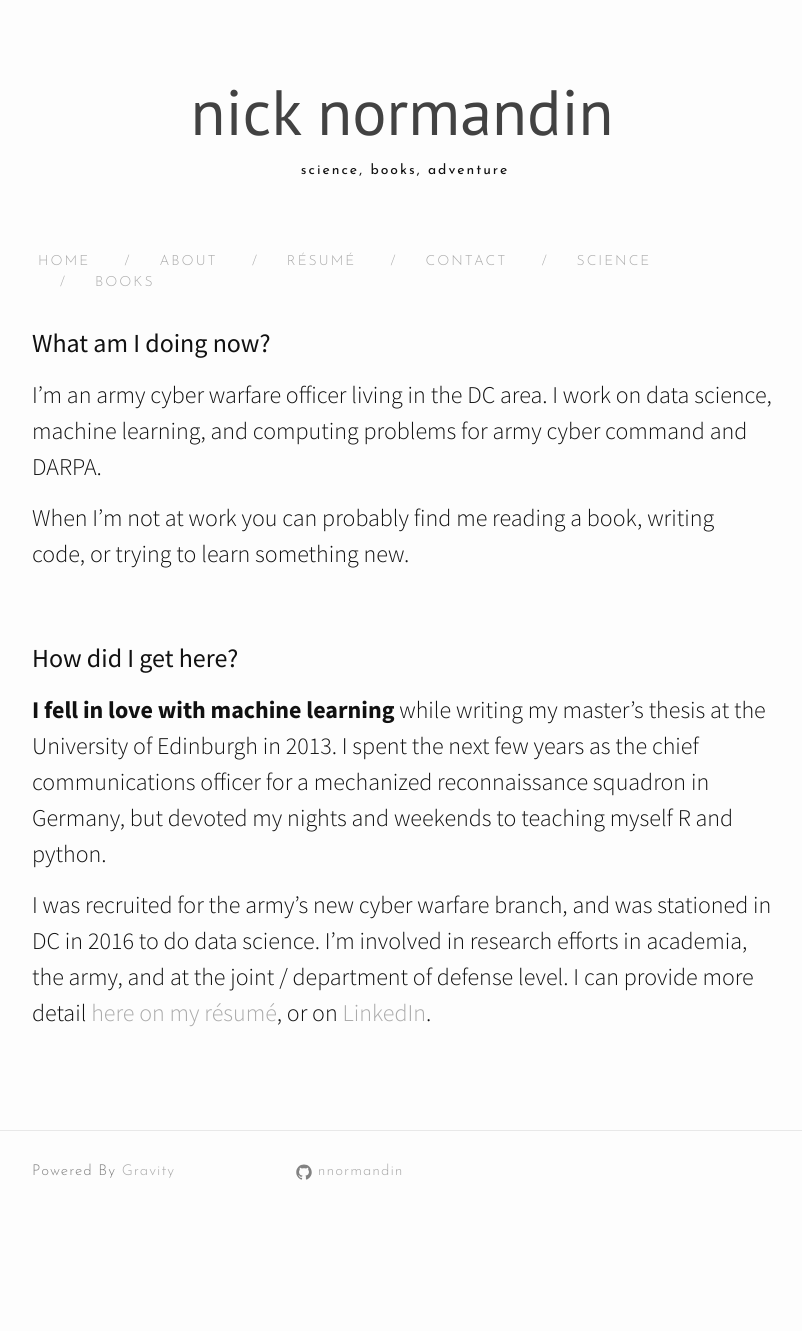
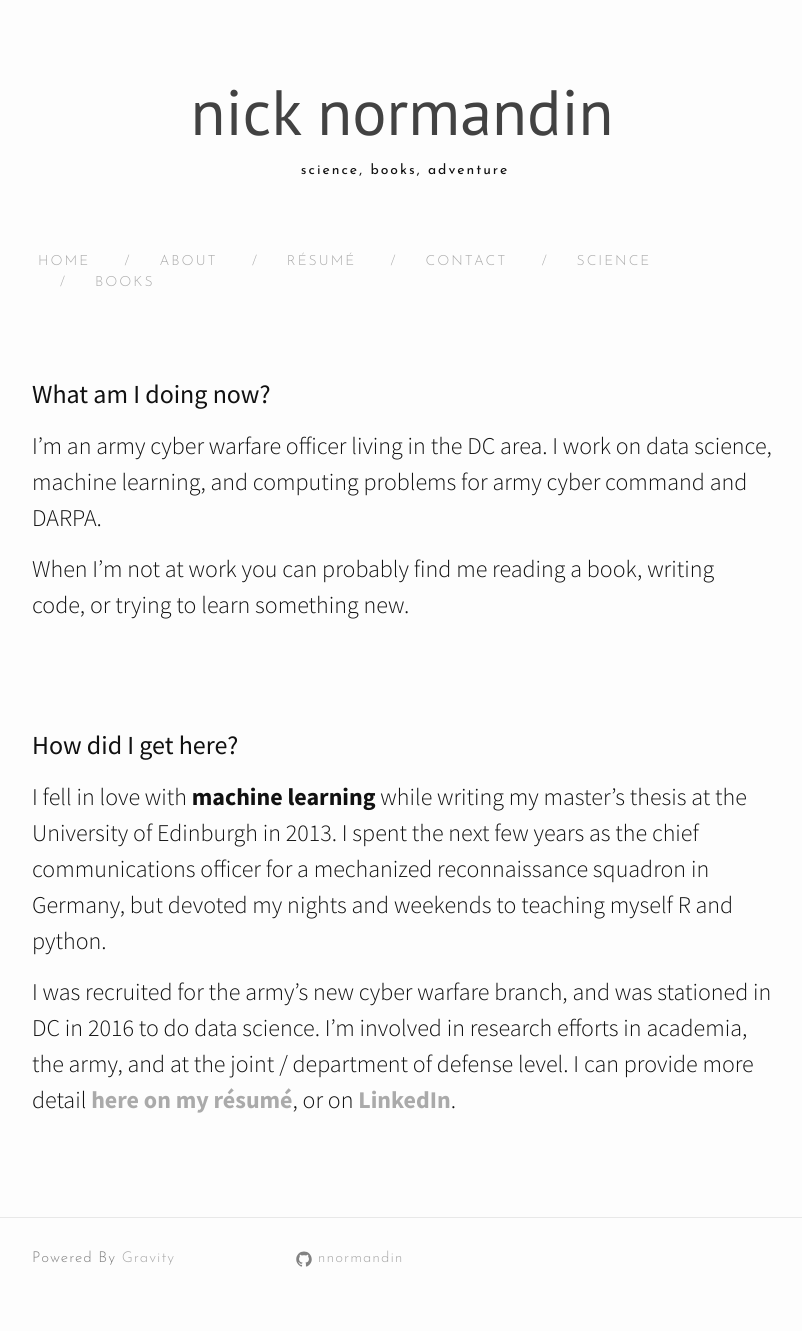
Before and after one commit to nnormandin/nnormandin.github.io, a Jekyll site: the page built from about.md, in a window 1280 px wide. Shown: the whole page, without its empty margins (238-1040 px from the left). Built offline with Jekyll 4.4.1, drawn with Linux system fonts in a browser that asks for light colours; nearby versions of some CDN libraries; before the commit the page ends 1244 px from its top, so only the background shows below that.

Commit message:
formatting in about

```diff
--- a/about.md
+++ b/about.md
@@ -5,20 +5,21 @@ permalink: /about/
 order: 1
 ---
 
+<br>
+
 ### What am I doing now?
-
 I'm an army cyber warfare officer living in the DC area. I work on data science, machine learning, and computing problems for army cyber command and DARPA.
 
 When I'm not at work you can probably find me reading a book, writing code, or trying to learn something new.
 
-<br>
+<br><br>
+
 
 ### How did I get here?
-
 <!-- I started getting curious about math (especially quantitative finance) as an undergraduate at West Point, where I studied engineering and wrote a thesis on using option-implied volatility distributions to better inform portfolio optimization.
 
 Upon graduation in 2012 I worked for a nonprofit financial development institution as a pro bono data analyst while waiting to begin my studies as a Rotary Ambassadorial Scholar in the UK. My research resulted in a published analysis of liquidity in regional manufactured housing markets which was used to gain philanthropic funding. My interest in data began to deepen. -->
 
-__I fell in love with machine learning__ while writing my master's thesis at the University of Edinburgh in 2013. I spent the next few years as the chief communications officer for a mechanized reconnaissance squadron in Germany, but devoted my nights and weekends to teaching myself R and python.
+I fell in love with __machine learning__ while writing my master's thesis at the University of Edinburgh in 2013. I spent the next few years as the chief communications officer for a mechanized reconnaissance squadron in Germany, but devoted my nights and weekends to teaching myself R and python.
 
-I was recruited for the army's new cyber warfare branch, and was stationed in DC in 2016 to do data science. I'm involved in research efforts in academia, the army, and at the joint / department of defense level. I can provide more detail [here on my résumé](../resume), or on [LinkedIn](https://www.linkedin.com/in/nicholasnormandin/).
+I was recruited for the army's new cyber warfare branch, and was stationed in DC in 2016 to do data science. I'm involved in research efforts in academia, the army, and at the joint / department of defense level. I can provide more detail <strong>[here on my résumé](../resume)</strong>, or on <strong>[LinkedIn](https://www.linkedin.com/in/nicholasnormandin/)</strong>.
```
